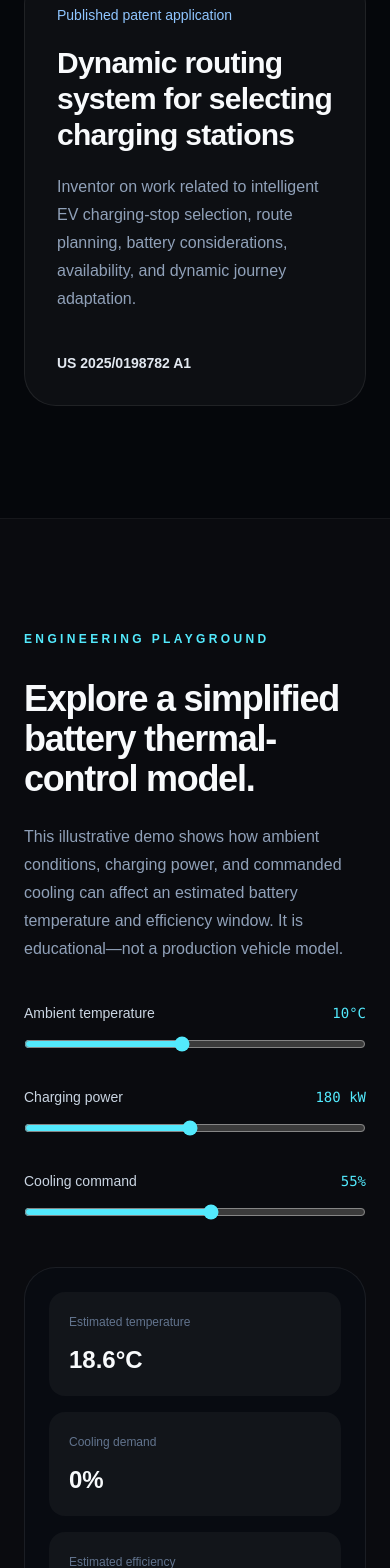
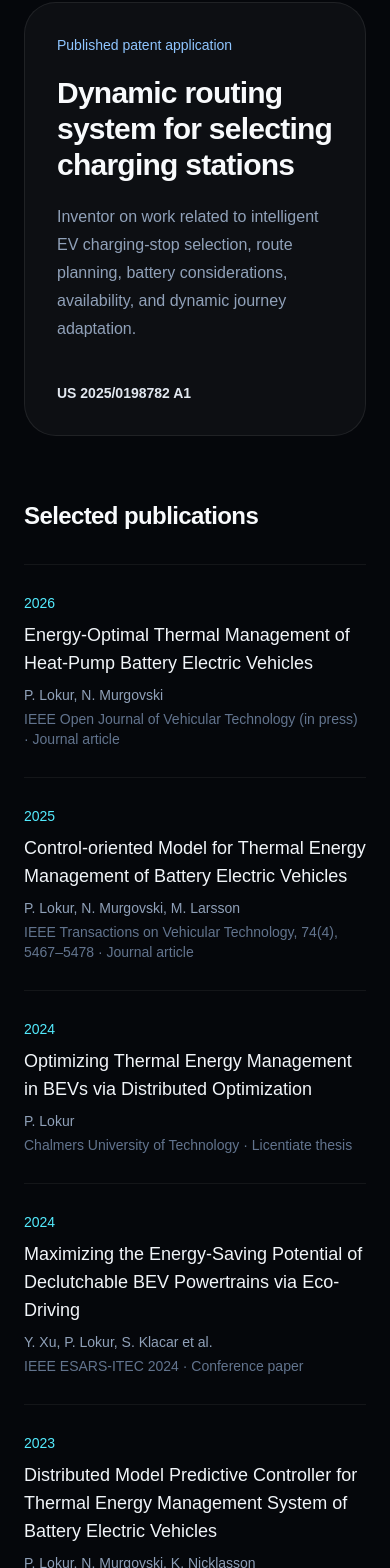
Before and after one commit to PrashantLokur/portfolio, a Next.js app: page / in a window 390 px wide. Shown: the part 6167-7735 px from the top of the page. Built offline with nearby package versions, Linux system fonts and the light colour scheme.

Commit message:
Add publications and research links

```diff
--- a/src/components/Portfolio.tsx
+++ b/src/components/Portfolio.tsx
@@ -1,7 +1,7 @@
 "use client";
 
 import Image from "next/image";
-import { useMemo, useState } from "react";
+import { useState } from "react";
 import { motion } from "motion/react";
 import {
   ArrowDown,
@@ -44,6 +44,56 @@ const experience = [
     organization: "Volvo Car Group · Tata Consultancy Services",
     description:
       "Master's thesis on driver modelling for evasive manoeuvre steering assist, using an LQR preview controller and neuromuscular dynamics. Earlier work on battery control module verification and CAD automation.",
+  },
+];
+
+const publications = [
+  {
+    year: "2026",
+    title:
+      "Energy-Optimal Thermal Management of Heat-Pump Battery Electric Vehicles",
+    authors: "P. Lokur, N. Murgovski",
+    venue: "IEEE Open Journal of Vehicular Technology (in press)",
+    type: "Journal article",
+  },
+  {
+    year: "2025",
+    title:
+      "Control-oriented Model for Thermal Energy Management of Battery Electric Vehicles",
+    authors: "P. Lokur, N. Murgovski, M. Larsson",
+    venue: "IEEE Transactions on Vehicular Technology, 74(4), 5467–5478",
+    type: "Journal article",
+  },
+  {
+    year: "2024",
+    title: "Optimizing Thermal Energy Management in BEVs via Distributed Optimization",
+    authors: "P. Lokur",
+    venue: "Chalmers University of Technology",
+    type: "Licentiate thesis",
+  },
+  {
+    year: "2024",
+    title:
+      "Maximizing the Energy-Saving Potential of Declutchable BEV Powertrains via Eco-Driving",
+    authors: "Y. Xu, P. Lokur, S. Klacar et al.",
+    venue: "IEEE ESARS-ITEC 2024",
+    type: "Conference paper",
+  },
+  {
+    year: "2023",
+    title:
+      "Distributed Model Predictive Controller for Thermal Energy Management System of Battery Electric Vehicles",
+    authors: "P. Lokur, N. Murgovski, K. Nicklasson",
+    venue: "IEEE Conference on Decision and Control (CDC), 8363–8368",
+    type: "Conference paper",
+  },
+  {
+    year: "2022",
+    title:
+      "Modeling of the Thermal Energy Management System for Battery Electric Vehicles",
+    authors: "P. Lokur, K. Nicklasson, L. Verde et al.",
+    venue: "IEEE Vehicle Power and Propulsion Conference (VPPC) 2022",
+    type: "Conference paper",
   },
 ];
 
@@ -94,32 +144,7 @@ function LinkedInIcon() {
 
 export default function Portfolio() {
   const [menuOpen, setMenuOpen] = useState(false);
-  const [ambient, setAmbient] = useState(10);
-  const [power, setPower] = useState(180);
-  const [cooling, setCooling] = useState(55);
-
-  const demo = useMemo(() => {
-    const estimatedTemperature = Math.max(
-      -10,
-      Math.min(65, ambient + power * 0.115 - cooling * 0.22)
-    );
-    const coolingDemand = Math.max(
-      0,
-      Math.min(100, (estimatedTemperature - 22) * 3.5)
-    );
-    const efficiency = Math.max(
-      82,
-      Math.min(99, 98 - Math.abs(estimatedTemperature - 28) * 0.28)
-    );
-
-    return {
-      temperature: estimatedTemperature,
-      demand: coolingDemand,
-      efficiency,
-    };
-  }, [ambient, power, cooling]);
-
-  const navItems = ["About", "Experience", "Research", "Playground", "Contact"];
+  const navItems = ["About", "Experience", "Research", "Contact"];
 
   return (
     <main className="overflow-hidden bg-[#05070b] text-slate-50">
@@ -366,8 +391,23 @@ export default function Portfolio() {
                 energy flows using prediction, optimization, and system-level
                 intelligence.
               </p>
-              <div className="mt-10 inline-flex items-center gap-2 text-sm font-semibold">
-                Publications coming soon <ArrowUpRight size={16} />
+              <div className="mt-10 flex flex-wrap gap-x-7 gap-y-3 text-sm font-semibold">
+                <a
+                  href="https://scholar.google.com/citations?hl=en&user=m1iw9SQAAAAJ"
+                  target="_blank"
+                  rel="noreferrer"
+                  className="inline-flex items-center gap-2 text-cyan-300 transition hover:text-cyan-200"
+                >
+                  Google Scholar <ArrowUpRight size={16} />
+                </a>
+                <a
+                  href="https://research.chalmers.se/en/person/lokur"
+                  target="_blank"
+                  rel="noreferrer"
+                  className="inline-flex items-center gap-2 text-slate-300 transition hover:text-white"
+                >
+                  Chalmers Research <ArrowUpRight size={16} />
+                </a>
               </div>
             </article>
 
@@ -386,115 +426,29 @@ export default function Portfolio() {
               </div>
             </article>
           </div>
-        </div>
-      </section>
 
-      <section id="playground" className="border-t border-white/5 bg-white/[0.018] py-28">
-        <div className="mx-auto max-w-7xl px-6">
-          <SectionLabel>Engineering playground</SectionLabel>
-          <div className="mt-8 grid gap-10 lg:grid-cols-[0.75fr_1.25fr]">
-            <div>
-              <h2 className="text-balance text-4xl font-semibold tracking-[-0.035em] sm:text-5xl">
-                Explore a simplified battery thermal-control model.
-              </h2>
-              <p className="mt-6 leading-7 text-slate-400">
-                This illustrative demo shows how ambient conditions, charging
-                power, and commanded cooling can affect an estimated battery
-                temperature and efficiency window. It is educational—not a
-                production vehicle model.
-              </p>
-
-              <div className="mt-10 space-y-7">
-                <label className="block">
-                  <div className="mb-3 flex justify-between text-sm">
-                    <span className="text-slate-300">Ambient temperature</span>
-                    <span className="font-mono text-cyan-300">{ambient}°C</span>
+          <div className="mt-16">
+            <h3 className="text-2xl font-semibold tracking-tight">
+              Selected publications
+            </h3>
+            <div className="mt-8 divide-y divide-white/[0.06] border-t border-white/[0.06]">
+              {publications.map((pub) => (
+                <article
+                  key={pub.title}
+                  className="grid gap-2 py-7 sm:grid-cols-[6rem_1fr]"
+                >
+                  <div className="text-sm text-cyan-300">{pub.year}</div>
+                  <div>
+                    <h4 className="text-lg font-medium leading-7 text-slate-100">
+                      {pub.title}
+                    </h4>
+                    <p className="mt-2 text-sm text-slate-400">{pub.authors}</p>
+                    <p className="mt-1 text-sm text-slate-500">
+                      {pub.venue} · {pub.type}
+                    </p>
                   </div>
-                  <input
-                    type="range"
-                    min={-20}
-                    max={45}
-                    value={ambient}
-                    onChange={(event) => setAmbient(Number(event.target.value))}
-                    className="w-full accent-cyan-300"
-                  />
-                </label>
-
-                <label className="block">
-                  <div className="mb-3 flex justify-between text-sm">
-                    <span className="text-slate-300">Charging power</span>
-                    <span className="font-mono text-cyan-300">{power} kW</span>
-                  </div>
-                  <input
-                    type="range"
-                    min={20}
-                    max={350}
-                    value={power}
-                    onChange={(event) => setPower(Number(event.target.value))}
-                    className="w-full accent-cyan-300"
-                  />
-                </label>
-
-                <label className="block">
-                  <div className="mb-3 flex justify-between text-sm">
-                    <span className="text-slate-300">Cooling command</span>
-                    <span className="font-mono text-cyan-300">{cooling}%</span>
-                  </div>
-                  <input
-                    type="range"
-                    min={0}
-                    max={100}
-                    value={cooling}
-                    onChange={(event) => setCooling(Number(event.target.value))}
-                    className="w-full accent-cyan-300"
-                  />
-                </label>
-              </div>
-            </div>
-
-            <div className="rounded-[2rem] border border-white/[0.08] bg-[#080b11] p-6 sm:p-9">
-              <div className="grid gap-4 sm:grid-cols-3">
-                {[
-                  ["Estimated temperature", `${demo.temperature.toFixed(1)}°C`],
-                  ["Cooling demand", `${demo.demand.toFixed(0)}%`],
-                  ["Estimated efficiency", `${demo.efficiency.toFixed(1)}%`],
-                ].map(([label, value]) => (
-                  <div key={label} className="rounded-2xl bg-white/[0.04] p-5">
-                    <p className="text-xs leading-5 text-slate-500">{label}</p>
-                    <p className="mt-3 text-2xl font-semibold">{value}</p>
-                  </div>
-                ))}
-              </div>
-
-              <div className="mt-8 rounded-3xl border border-white/[0.06] bg-slate-950 p-6">
-                <div className="flex h-64 items-end gap-3">
-                  {[14, 21, 31, 43, 57, 72, 63, 49, 38, 30, 26, 22].map(
-                    (height, index) => (
-                      <motion.div
-                        key={index}
-                        className="flex-1 rounded-t bg-gradient-to-t from-blue-500/35 to-cyan-300"
-                        animate={{
-                          height: `${Math.max(
-                            12,
-                            Math.min(92, height + demo.temperature * 0.45)
-                          )}%`,
-                        }}
-                        transition={{ duration: 0.45 }}
-                      />
-                    )
-                  )}
-                </div>
-                <div className="mt-5 flex justify-between text-xs text-slate-600">
-                  <span>Start</span>
-                  <span>Thermal response over time</span>
-                  <span>Horizon</span>
-                </div>
-              </div>
-
-              <p className="mt-5 text-xs leading-5 text-slate-600">
-                Simplified illustrative equations. No proprietary data or control
-                logic is represented.
-              </p>
+                </article>
+              ))}
             </div>
           </div>
         </div>
```
